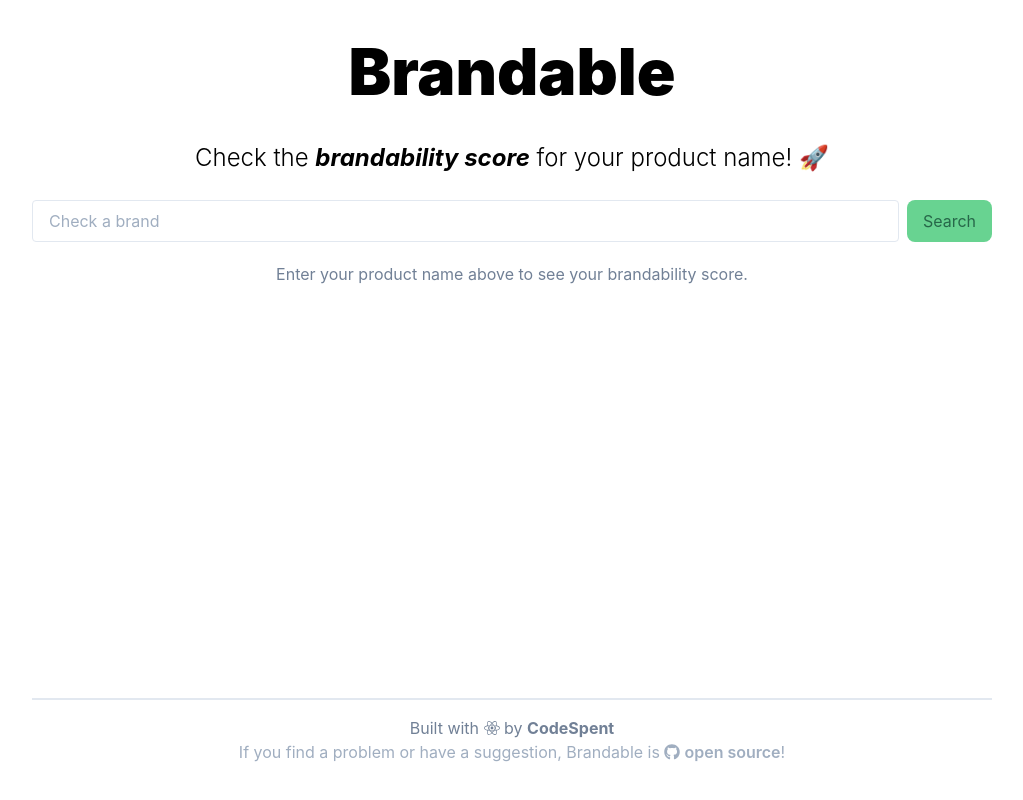
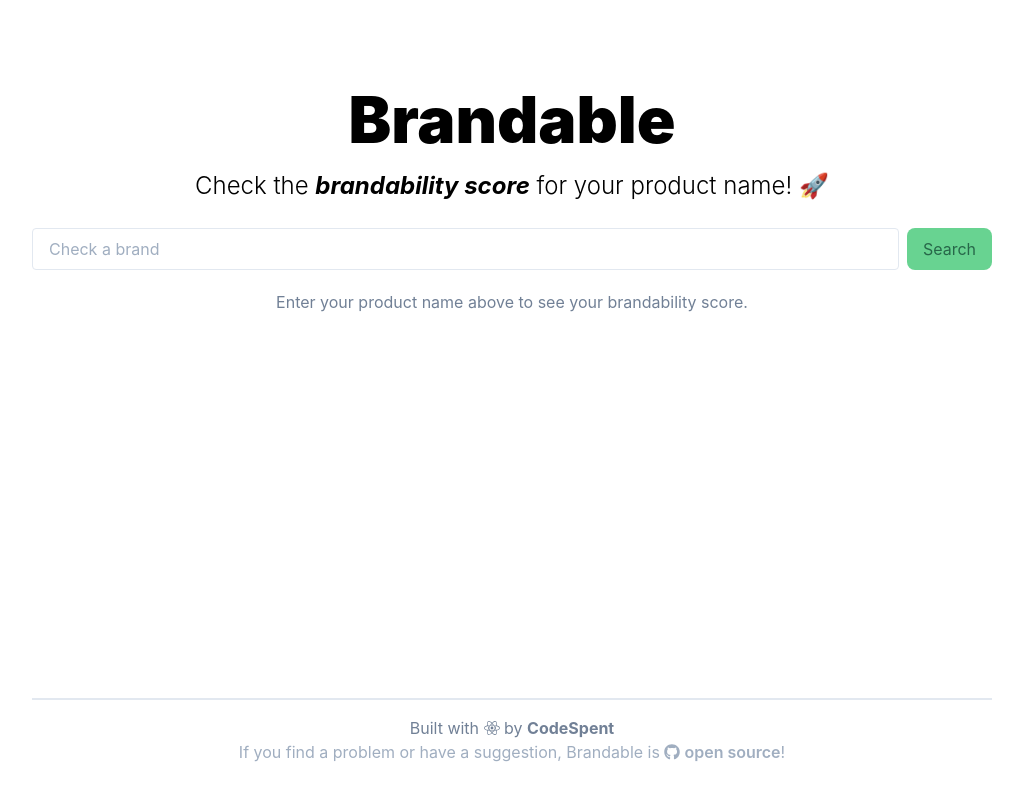
Before and after one commit to CodeSpent/brandable, a React (Create React App) app: page / in a window 1280 px wide. Shown: the whole page, without its empty margins (128-1151 px from the left). Built offline with nearby package versions, Linux system fonts and the light colour scheme.

Commit message:
fix(header): add margin to header at lg breakpoint
Adds a top margin to header on larger displays to keep consistent spacing.

```diff
--- a/src/components/header.js
+++ b/src/components/header.js
@@ -2,9 +2,9 @@ import React from "react";
 
 export default function Header() {
   return (
-    <div className="px-2 py-1 text-center">
+    <div className="px-2 py-1 text-center lg:mt-12">
       <h1 className="text-6xl font-black">Brandable</h1>
-      <h2 className="my-5 text-2xl font-light">
+      <h2 className="mb-5 text-2xl font-light">
         Check the{" "}
         <span className="italic font-bold text-green">brandability score</span>{" "}
         for your product name! 🚀
```
